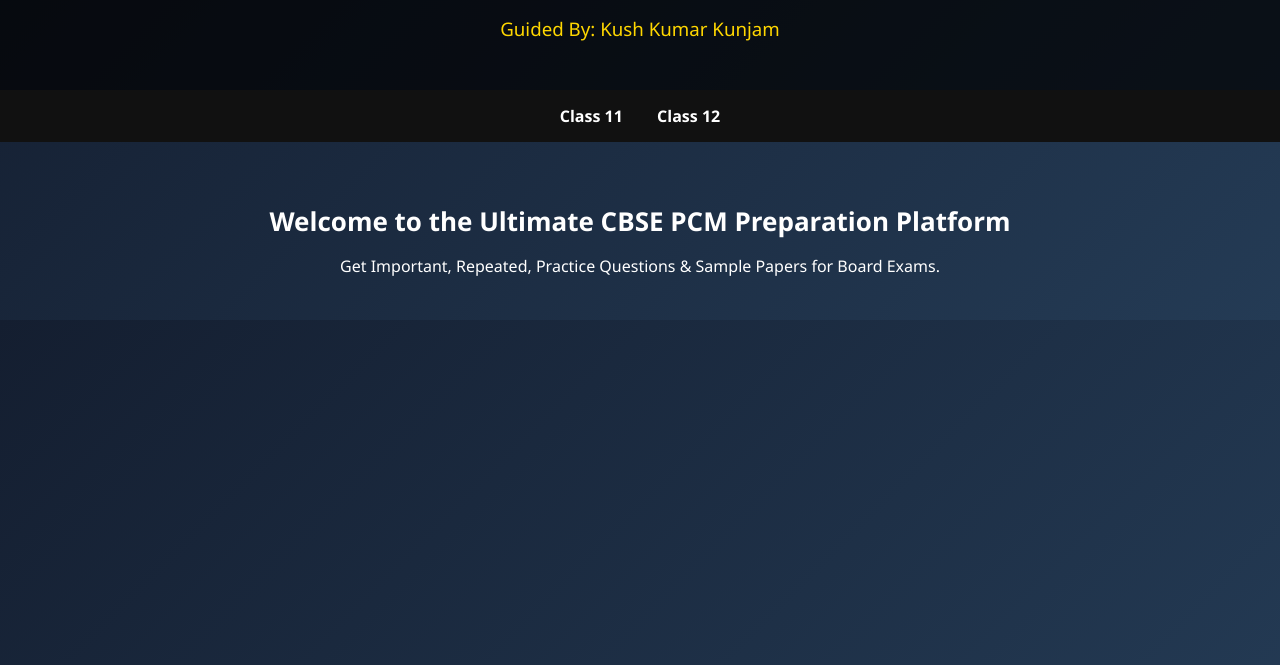
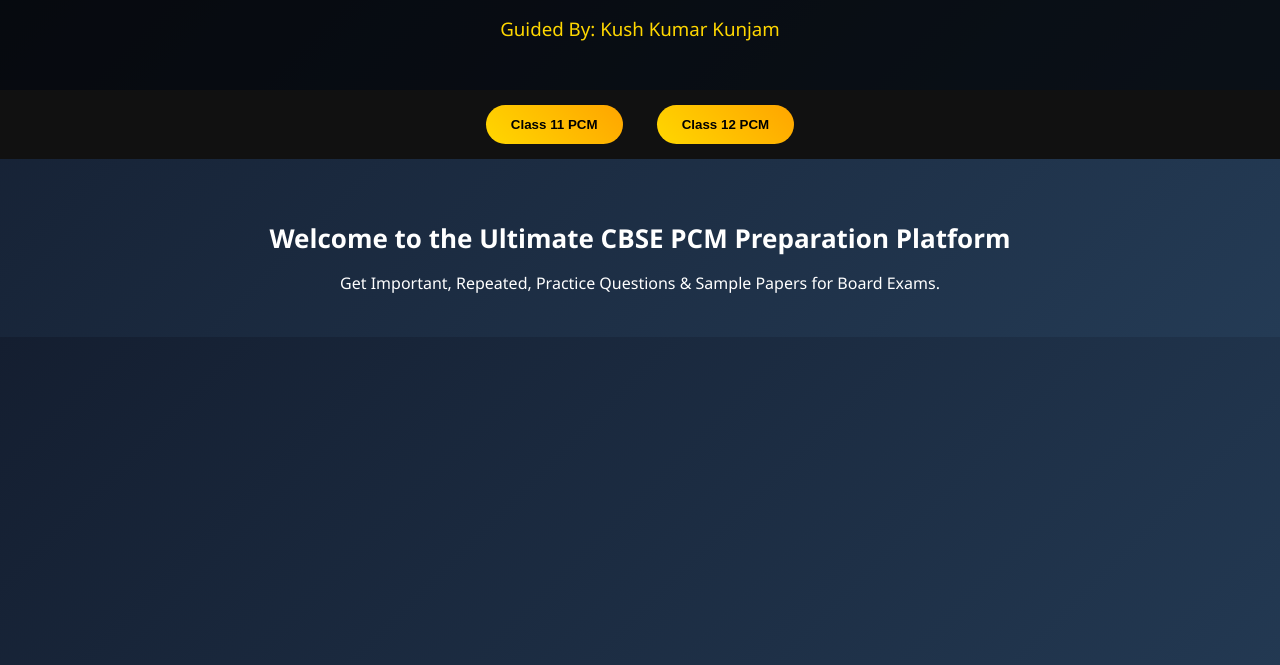
Before and after one commit to kushkumar66842-toxic/cbse-pcm-ultra, a plain HTML site: page index.html in a window 1280 px wide. Shown: the part 135-800 px from the top of the page. Drawn offline with Linux system fonts and the light colour scheme.

Commit message:
Update index.html

```diff
--- a/index.html
+++ b/index.html
@@ -16,8 +16,8 @@
 </header>
 
 <nav>
-<a href="#">Class 11</a>
-<a href="#">Class 12</a>
+<a href="class-11.html"><button>Class 11 PCM</button></a>
+<a href="class-12.html"><button>Class 12 PCM</button></a>
 </nav>
 
 <section class="main">
```
